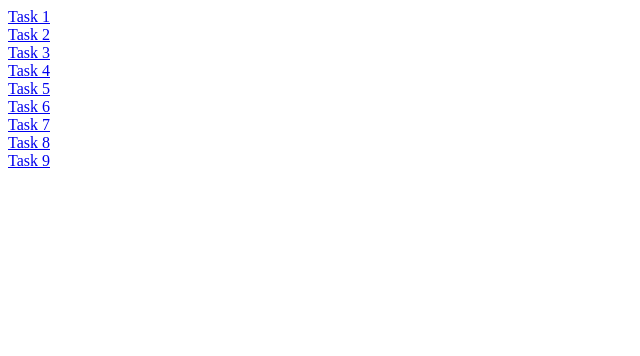
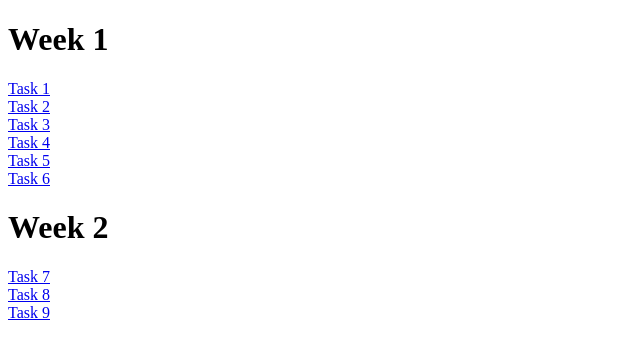
Before and after one commit to a-shish07/RenoCrew, a plain HTML site: page index.html in a window 1280 px wide. Shown: the whole page, without its empty margins (0-640 px from the left). Drawn offline with Linux system fonts and the light colour scheme.

Commit message:
Update index.html

```diff
--- a/index.html
+++ b/index.html
@@ -6,12 +6,14 @@
     <title>Web Development!</title>
 </head>
 <body>
+    <h1>Week 1</h1>
     <a href="Task 1/index.html">Task 1</a><br>
     <a href="Task 2/index.html">Task 2</a><br>
     <a href="Task 3/index.html">Task 3</a><br>
     <a href="Task 4/index.html">Task 4</a><br>
     <a href="Task 5/index.html">Task 5</a><br>
     <a href="Task 6/index.html">Task 6</a><br>
+    <h1>Week 2</h1>
     <a href="Task 7/index.html">Task 7</a><br>
     <a href="Task 8/index.html">Task 8</a><br>
     <a href="Task 9 (netflix)/index.html">Task 9</a><br>
```
